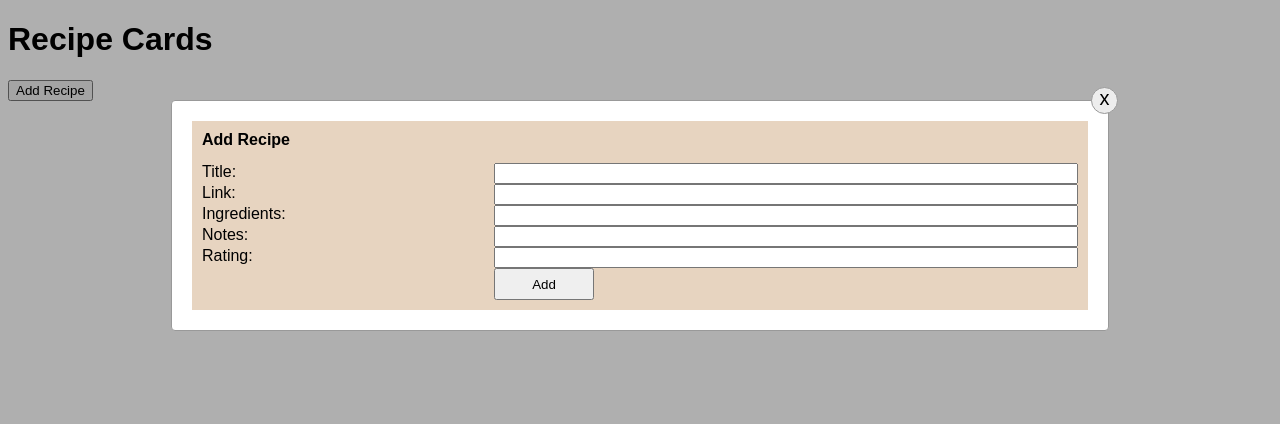
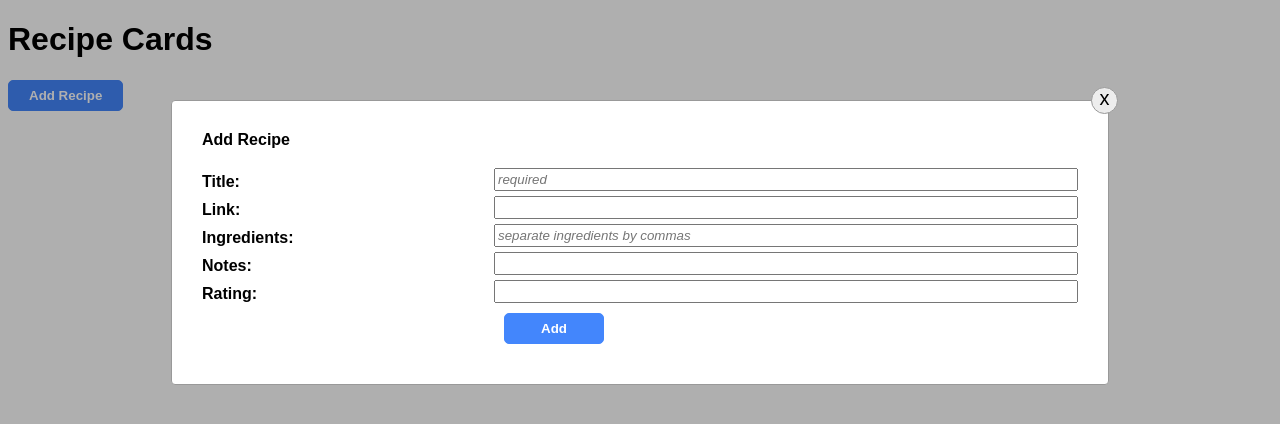
Before and after one commit to kirstenyoon/RecipeBox, a React app: page / in a window 1280 px wide. Both pictures are taken after a click on the button "Add Recipe". Shown: the top 424 px of the page. Built offline with nearby package versions, Linux system fonts and the light colour scheme; no server answers.

Commit message:
added some styling to buttons and recipe cards

```diff
--- a/src/components/App.js
+++ b/src/components/App.js
@@ -100,31 +100,35 @@ class App extends Component {
 		return (
 			// Add Recipe Popup Div
 			<div>
-				<button onClick={this.togglePopup}>Add Recipe</button>
+				<button id="addRecipeButton" onClick={this.togglePopup}>
+					Add Recipe
+				</button>
 				{this.state.showPopup && (
 					<AddRecipePopup
 						content={
 							<div className="addRecipePopup">
-								<b>Add Recipe</b>
+								<b id="inputTitle">Add Recipe</b>
 								<p></p>
-								<label>Title: </label>
-								<input id="title" type="text" value={this.state.title}></input>
-								<label>Link: </label>
-								<input id="link" type="text" value={this.state.link}></input>
-								<label>Ingredients: </label>
+								<label className="inputLabels">Title: </label>
+								<input
+									id="title"
+									className="inputs"
+									type="text"
+									placeholder="required"
+								></input>
+								<label className="inputLabels">Link: </label>
+								<input id="link" className="inputs" type="text"></input>
+								<label className="inputLabels">Ingredients: </label>
 								<input
 									id="ingredients"
+									className="inputs"
 									type="text"
-									value={this.state.ingredients}
+									placeholder="separate ingredients by commas"
 								></input>
-								<label>Notes: </label>
-								<input id="notes" type="text" value={this.state.notes}></input>
-								<label>Rating: </label>
-								<input
-									id="rating"
-									type="text"
-									value={this.state.rating}
-								></input>
+								<label className="inputLabels">Notes: </label>
+								<input id="notes" className="inputs" type="text"></input>
+								<label className="inputLabels">Rating: </label>
+								<input id="rating" className="inputs" type="text"></input>
 								<p></p>
 								<button
 									onClick={() => {
--- a/src/components/Recipe.js
+++ b/src/components/Recipe.js
@@ -31,7 +31,7 @@ class Recipe extends Component {
 						}}
 						className="deleteRecipeButton"
 					>
-						x
+						X
 					</button>
 				</div>
 				<p className="ingredientsLabel">Ingredients</p>
--- a/src/stylesheets/_variables.scss
+++ b/src/stylesheets/_variables.scss
@@ -3,3 +3,8 @@ $secondary-mint-blue: #88b2cc;
 $khaki: #e7d4c0;
 $bright-salmon: #e98973;
 $blue-btn: #4386fc;
+
+$primary-black: #22292f;
+$secondary-black: #606f7b;
+$tertiary-gray: #8795a1;
+$light-gray: #b8c2cc;
--- a/src/stylesheets/styles.scss
+++ b/src/stylesheets/styles.scss
@@ -5,11 +5,34 @@ body {
 	font-family: Arial, Helvetica, sans-serif;
 }
 
+#addRecipeButton {
+	border: 1px solid $blue-btn;
+	background-color: $blue-btn;
+	color: white;
+	padding: 7px 20px;
+	border-radius: 5px;
+	font-weight: bold;
+}
+
+#addRecipeButton:hover {
+	cursor: pointer;
+	background-color: white;
+	color: $blue-btn;
+}
+
+.recipesContainer {
+	display: flex;
+	flex-wrap: wrap;
+	justify-content: center;
+}
+
 .recipes {
 	border: 1px solid black;
 	padding: 10px;
 	margin: 20px;
 	width: 280px;
+	box-shadow: 3px 5px 5px $light-gray;
+	min-width: 280px;
 
 	.recipeHeader {
 		display: flex;
@@ -17,19 +40,33 @@ body {
 
 		.recipeHeaderText {
 			display: flex;
+			align-items: center;
+		}
+
+		.recipeTitles {
+			font-size: larger;
 		}
 
 		.deleteRecipeButton {
+			display: flex;
+			align-items: flex-start;
 			border: none;
 			color: $bright-salmon;
 			background-color: white;
 		}
+		.deleteRecipeButton:hover {
+			color: red;
+			cursor: pointer;
+		}
 
 		.recipeLinks {
-			font-size: 14px;
+			font-size: medium;
 			color: $primary-blue-gray;
 			font-style: italic;
 			padding-left: 5px;
+		}
+		.recipeLinks:hover {
+			color: $secondary-black;
 		}
 	}
 
@@ -37,22 +74,31 @@ body {
 	.ingredientsLabel,
 	.rating {
 		font-weight: bold;
-		font-size: 14px;
+		font-size: medium;
 		margin: 5px;
 	}
-
-	// .ingredientItems {
-	// }
 }
 
 .addRecipePopup {
-	background-color: $khaki;
 	padding: 10px;
 	display: grid;
 	grid-template-columns: 1fr 2fr;
 
 	button {
 		width: 100px;
+		margin: 10px;
+		background-color: $blue-btn;
+		color: white;
+		font-weight: bold;
+		border: 1px solid $blue-btn;
+		border-radius: 5px;
+		padding: 7px;
+	}
+
+	button:hover {
+		cursor: pointer;
+		background-color: white;
+		color: $blue-btn;
 	}
 }
 
@@ -63,6 +109,24 @@ body {
 	height: 100vh;
 	top: 0;
 	left: 0;
+
+	.inputTitle {
+		color: $blue-btn;
+	}
+
+	.inputLabels {
+		font-weight: bold;
+		margin-top: 10px;
+	}
+
+	.inputs {
+		margin-top: 5px;
+	}
+
+	#title,
+	#ingredients {
+		font-style: italic;
+	}
 }
 
 .box {
@@ -95,11 +159,6 @@ body {
 	font-size: 20px;
 }
 
-.recipesContainer {
-	display: flex;
-	flex-wrap: wrap;
-}
-
 .ratingLine {
 	display: flex;
 	align-items: center;
```
